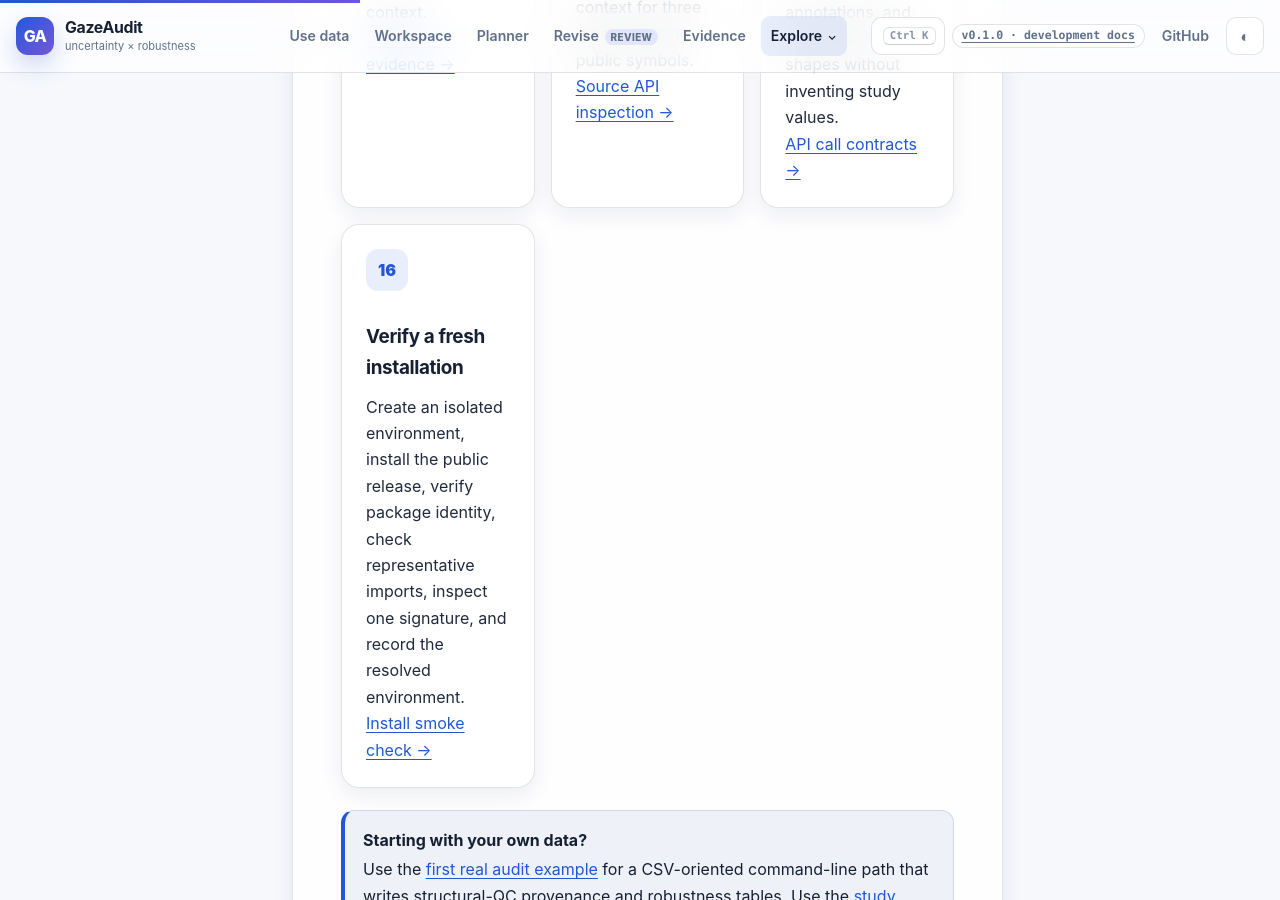
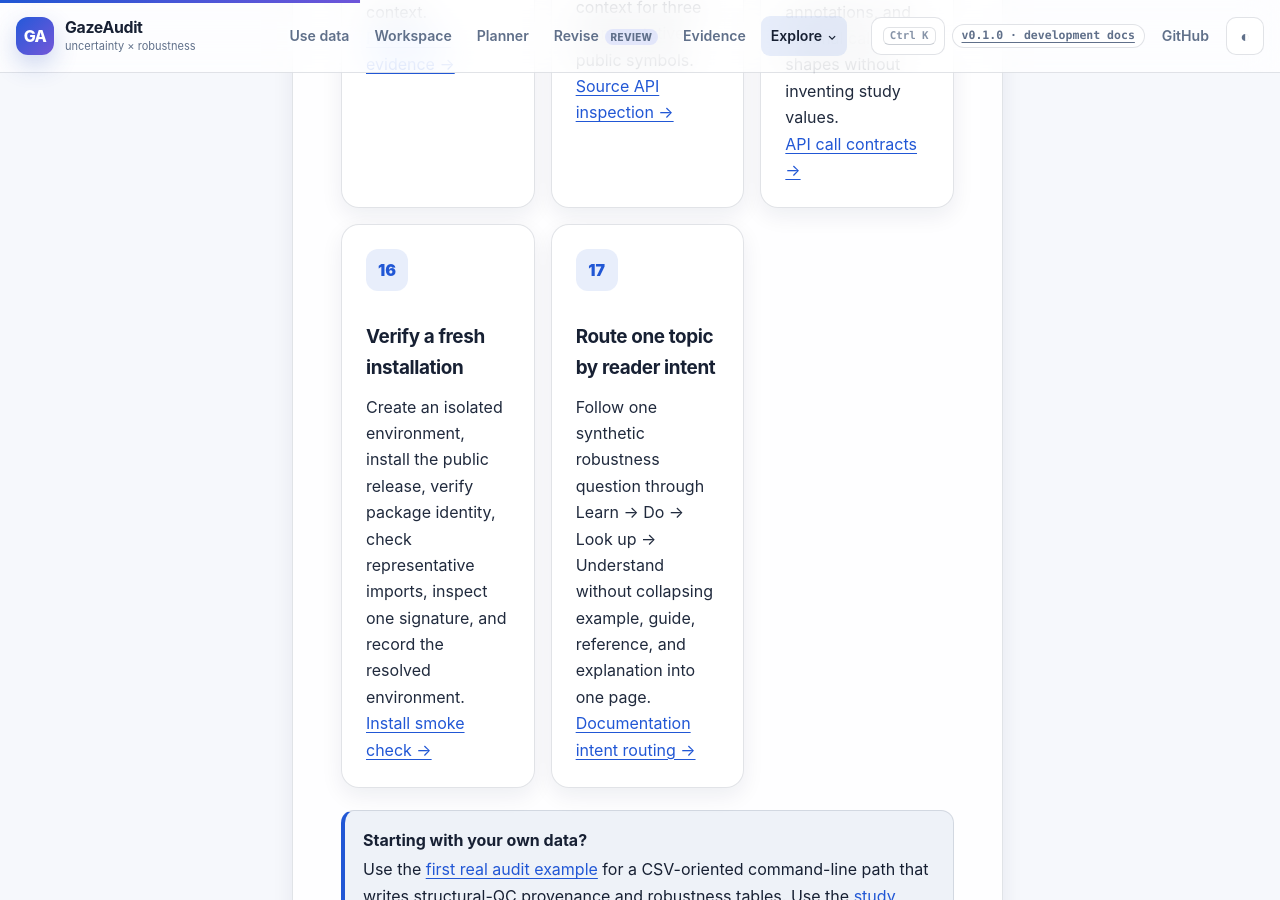
Before and after one commit to stefanosbalaskas/GazeAudit, a Jekyll site: the page built from docs/examples/index.md, in a window 1280 px wide and 900 px high, scrolled down 3290 px. Built offline with Jekyll 4.4.1, drawn with Linux system fonts in a browser that asks for light colours; some of the changed text lies outside the part shown.

Commit message:
docs: surface documentation intent routing example

```diff
--- a/docs/examples/index.md
+++ b/docs/examples/index.md
@@ -106,6 +106,12 @@ These examples are intentionally small. Demonstration datasets are **synthetic u
     <h3>Verify a fresh installation</h3>
     <p>Create an isolated environment, install the public release, verify package identity, check representative imports, inspect one signature, and record the resolved environment.</p>
     <p><a href="install-smoke-check/">Install smoke check →</a></p>
+  </article>
+  <article class="card">
+    <div class="card-icon" aria-hidden="true">17</div>
+    <h3>Route one topic by reader intent</h3>
+    <p>Follow one synthetic robustness question through Learn → Do → Look up → Understand without collapsing example, guide, reference, and explanation into one page.</p>
+    <p><a href="documentation-intent-routing/">Documentation intent routing →</a></p>
   </article>
 </div>
 
```
